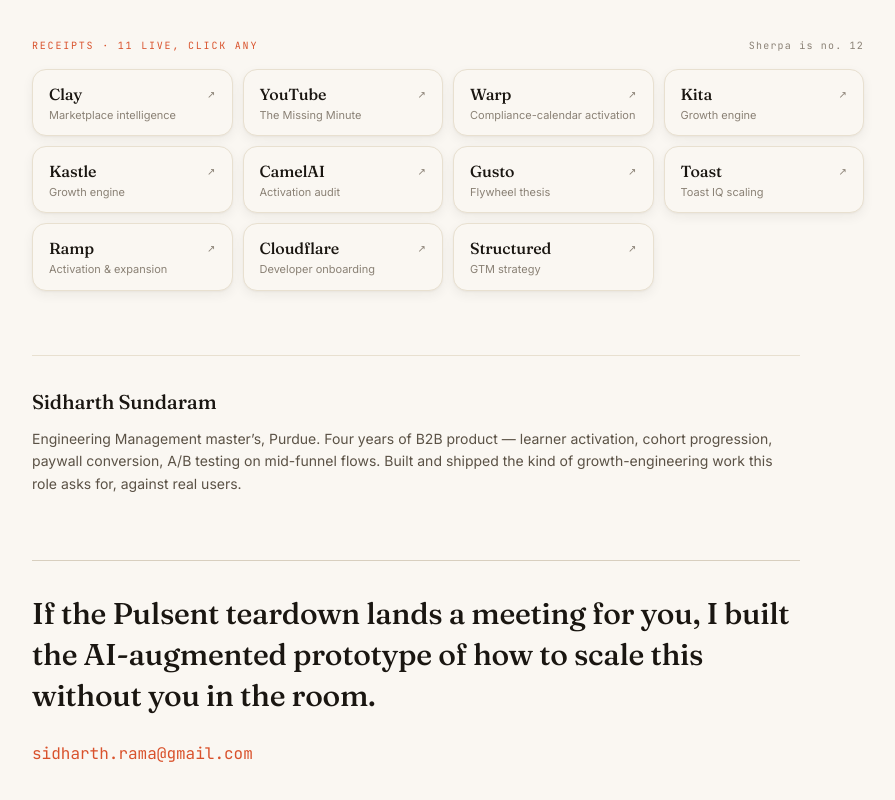
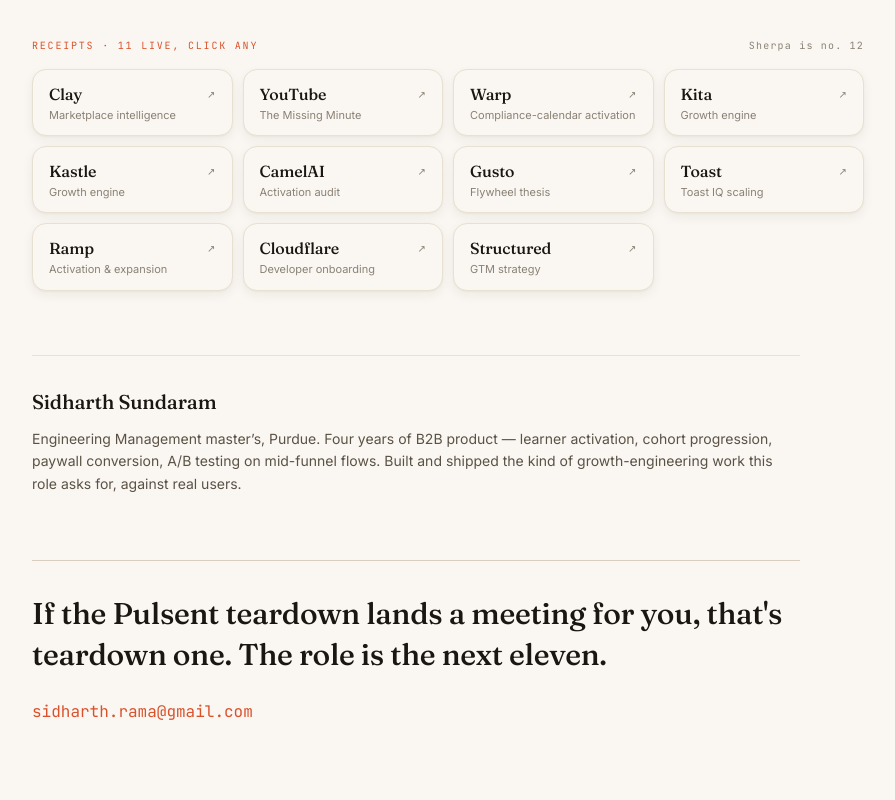
Before and after one commit to randomindianguy/sherpa, a Next.js app: page / in a window 1280 px wide. Shown: the part 8944-9744 px from the top of the page, without its empty margins (192-1087 px from the left). Built offline with nearby package versions, Linux system fonts and the light colour scheme.

Commit message:
Update text in About component for clarity

```diff
--- a/app/components/About.tsx
+++ b/app/components/About.tsx
@@ -136,9 +136,8 @@
         <div className="mt-16 max-w-3xl">
           <hr className="rule" />
           <p className="display mt-8 text-2xl font-medium leading-snug text-[color:var(--ink)] md:text-3xl">
-            If the Pulsent teardown lands a meeting for you, I built the
-            AI-augmented prototype of how to scale this without you in the
-            room.
+                If the Pulsent teardown lands a meeting for you, that's teardown one.
+                The role is the next eleven.
           </p>
           <p className="mt-6 text-base text-[color:var(--ink-soft)]">
             <a href="mailto:sidharth.rama@gmail.com" className="mono">
```
